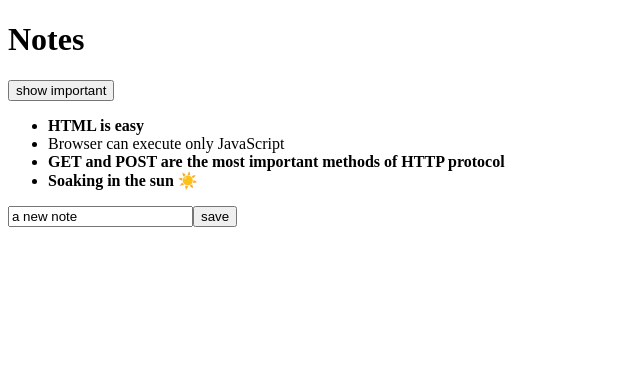
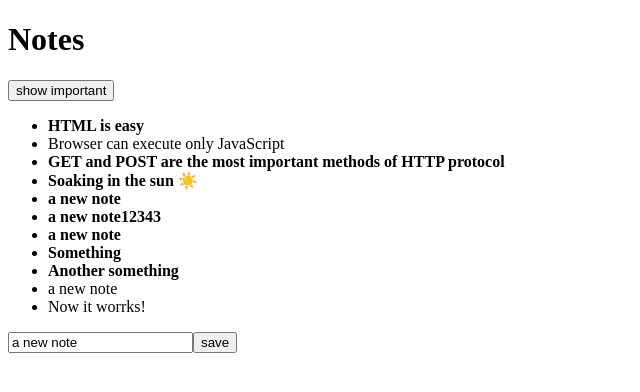
Before and after one commit to feketebence/fullstack-open, a React (Vite) app in the folder part2/sandbox/: page / in a window 1280 px wide. Shown: the top 392 px of the page, without its empty margins (0-640 px from the left). Built offline with nearby package versions, Linux system fonts and the light colour scheme; data requests are answered from the project's data file.

Commit message:
Progress in part 2d to 'Changing the Importance of Notes'

```diff
--- a/part2/sandbox/db.json
+++ b/part2/sandbox/db.json
@@ -19,6 +19,41 @@
       "id": "4",
       "content": "Soaking in the sun ☀️",
       "important": true
+    },
+    {
+      "id": "5",
+      "content": "a new note",
+      "important": true
+    },
+    {
+      "id": "6",
+      "content": "a new note12343",
+      "important": true
+    },
+    {
+      "id": "df47",
+      "content": "a new note",
+      "important": true
+    },
+    {
+      "id": "00f1",
+      "content": "Something",
+      "important": true
+    },
+    {
+      "id": "333e",
+      "content": "Another something",
+      "important": true
+    },
+    {
+      "id": "5e5e",
+      "content": "a new note",
+      "important": false
+    },
+    {
+      "id": "57f4",
+      "content": "Now it worrks!",
+      "important": false
     }
   ]
 }
--- a/part2/sandbox/src/App.jsx
+++ b/part2/sandbox/src/App.jsx
@@ -21,12 +21,16 @@ const App = () => {
 
         const newNoteObject = {
             content: newNote,
-            important: Math.random() < 0.5,
-            id: String(notes.length + 1)
+            important: Math.random() < 0.5
         };
 
-        setNotes(notes.concat(newNoteObject));
-        setNewNote('');
+        axios
+            .post('http://localhost:3001/notes', newNoteObject)
+            .then((response) => {
+                console.log('Response from server to POST /notes:', response);
+                setNotes(notes.concat(response.data));
+                setNewNote('');
+            });
     };
 
     const handleNoteChange = (event) => {
```
Lines whose indentation alone changed are shown as unchanged.
